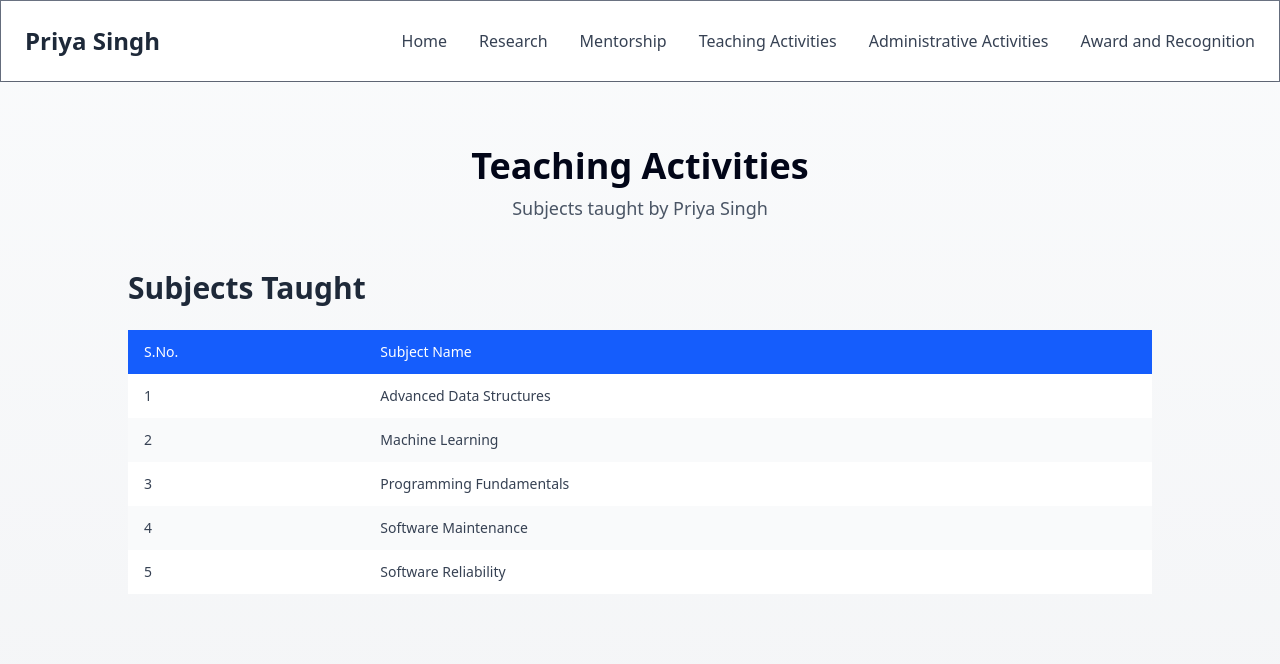
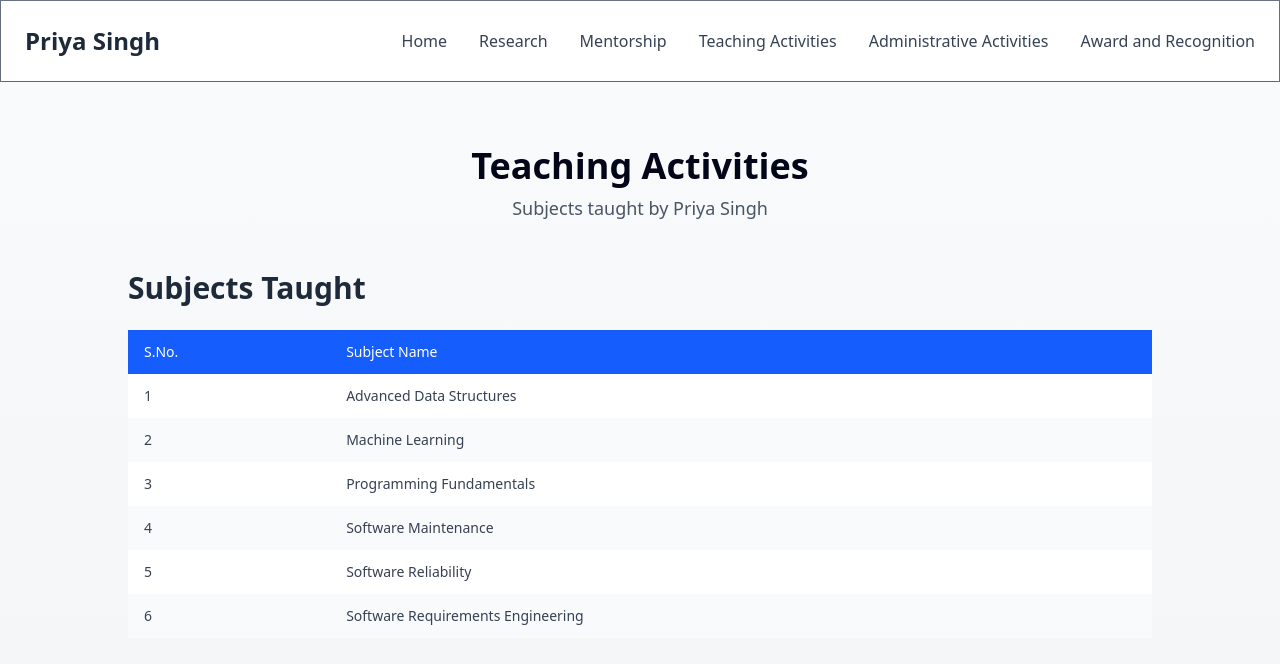
Before and after one commit to psingh-research/Priya-Singh, a React (Vite) app: page /Priya-Singh/teaching-activities in a window 1280 px wide. Shown: the top 664 px of the page. Built offline with nearby package versions, Linux system fonts and the light colour scheme.

Commit message:
Update TeachingActivites.jsx

```diff
--- a/src/Mycomponents/TeachingActivites.jsx
+++ b/src/Mycomponents/TeachingActivites.jsx
@@ -58,6 +58,13 @@ const undergraduateSubjects = [
     year: "2023-2024",
     semester: "5th",
   },
+    {
+    id: 17,
+    subjectCode: "SE-305",
+    subjectName: "Software Requirements Engineering",
+    year: "2021-2022",
+    semester: "5th",
+  }
 ]
 
 
```
